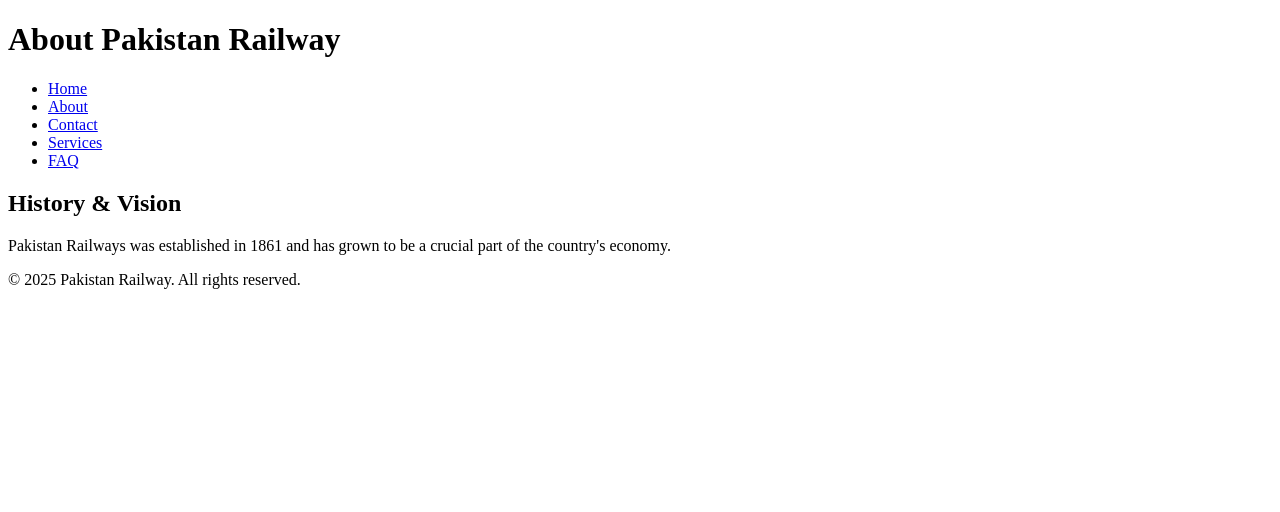
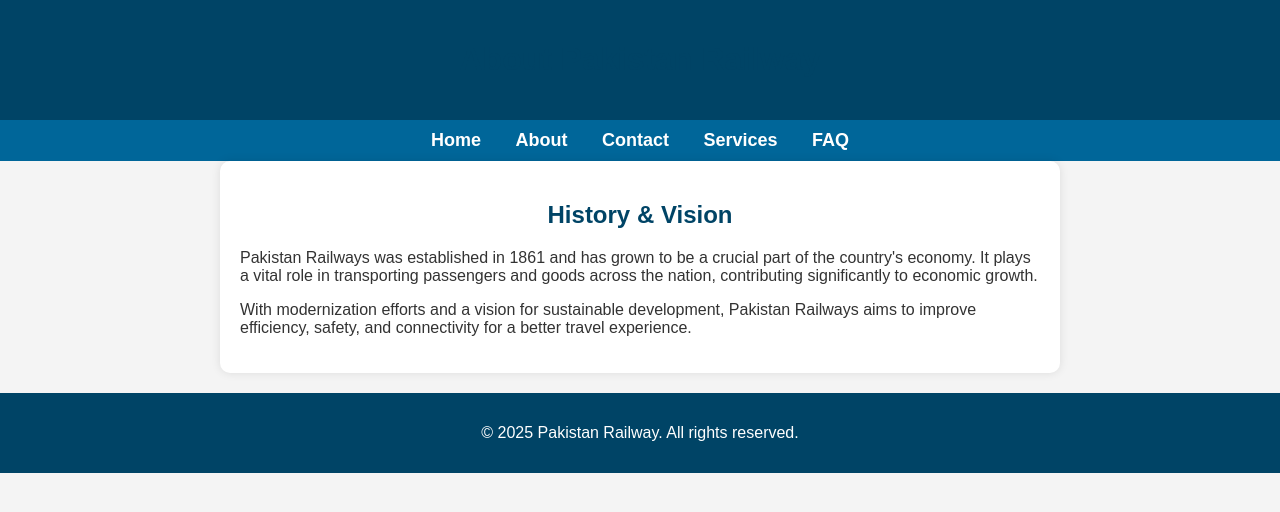
Before and after one commit to MuhammadQssim/Pak-Railway, a plain HTML site: page about.html in a window 1280 px wide. Drawn offline with Linux system fonts and the light colour scheme.

Commit message:
Update about.html

```diff
--- a/about.html
+++ b/about.html
@@ -4,6 +4,60 @@
     <meta charset="UTF-8">
     <meta name="viewport" content="width=device-width, initial-scale=1.0">
     <title>About | Pakistan Railway</title>
+    <style>
+        body {
+            font-family: Arial, sans-serif;
+            margin: 0;
+            padding: 0;
+            background-color: #f4f4f4;
+            color: #333;
+        }
+        header {
+            background-color: #004466;
+            color: white;
+            text-align: center;
+            padding: 20px;
+        }
+        nav {
+            background-color: #006699;
+            text-align: center;
+            padding: 10px 0;
+        }
+        nav ul {
+            list-style: none;
+            padding: 0;
+            margin: 0;
+        }
+        nav ul li {
+            display: inline;
+            margin: 0 15px;
+        }
+        nav ul li a {
+            color: white;
+            text-decoration: none;
+            font-size: 18px;
+            font-weight: bold;
+        }
+        section {
+            padding: 20px;
+            max-width: 800px;
+            margin: auto;
+            background: white;
+            box-shadow: 0px 0px 10px rgba(0, 0, 0, 0.1);
+            border-radius: 10px;
+        }
+        h1, h2 {
+            text-align: center;
+            color: #004466;
+        }
+        footer {
+            background-color: #004466;
+            color: white;
+            text-align: center;
+            padding: 15px;
+            margin-top: 20px;
+        }
+    </style>
 </head>
 <body>
     <header>
@@ -20,7 +74,8 @@
     </nav>
     <section>
         <h2>History & Vision</h2>
-        <p>Pakistan Railways was established in 1861 and has grown to be a crucial part of the country's economy.</p>
+        <p>Pakistan Railways was established in 1861 and has grown to be a crucial part of the country's economy. It plays a vital role in transporting passengers and goods across the nation, contributing significantly to economic growth.</p>
+        <p>With modernization efforts and a vision for sustainable development, Pakistan Railways aims to improve efficiency, safety, and connectivity for a better travel experience.</p>
     </section>
     <footer>
         <p>&copy; 2025 Pakistan Railway. All rights reserved.</p>
```
